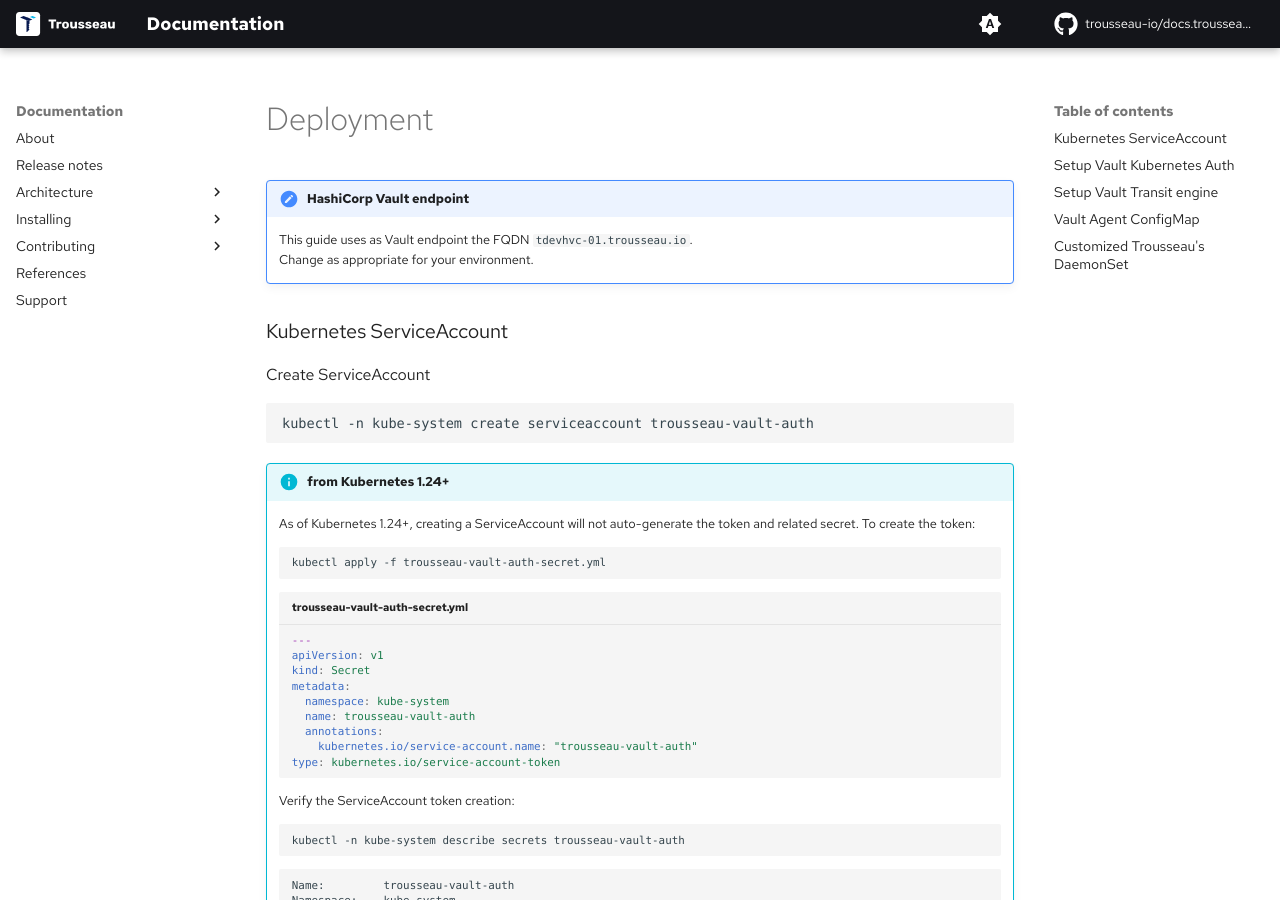
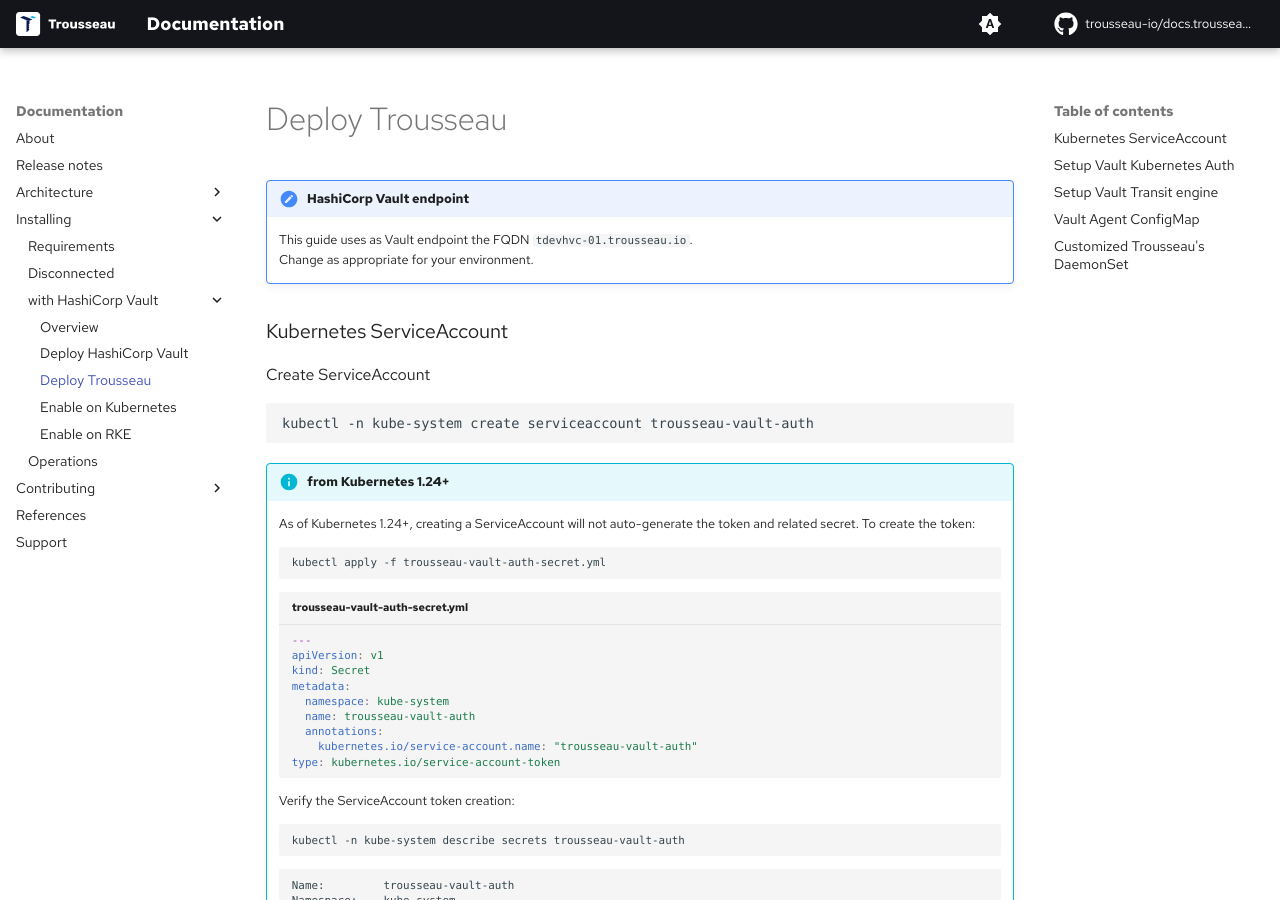
Before and after one commit to Trousseau-io/docs.trousseau.io, an MkDocs documentation site: the page built from docs/trousseau/v1/deployment.md, in a window 1280 px wide and 900 px high. Built offline with MkDocs 1.6.1 and Material for MkDocs 9.7.7, drawn with Linux system fonts in a browser that asks for light colours; some web fonts are replaced; comment, search, counter and statistics services are not loaded; some of the changed lines change nothing that is shown.

Commit message:
Update mkdocs.yml

```diff
--- a/mkdocs.yml
+++ b/mkdocs.yml
@@ -106,7 +106,7 @@
     - with HashiCorp Vault:
       - Overview: 'trousseau/overview.md'
       - Deploy HashiCorp Vault: 'trousseau/setup-hashicorp-vault.md'
-      - Deploy Trousseau: 'trousseau/deployment.md'
+      - Deploy Trousseau: 'trousseau/v1/deployment.md'
       - Enable on Kubernetes: 'trousseau/setup-vanilla.md'
       - Enable on RKE: 'trousseau/setup-rke.md'
     - Operations: 'trousseau/operations.md'
```
